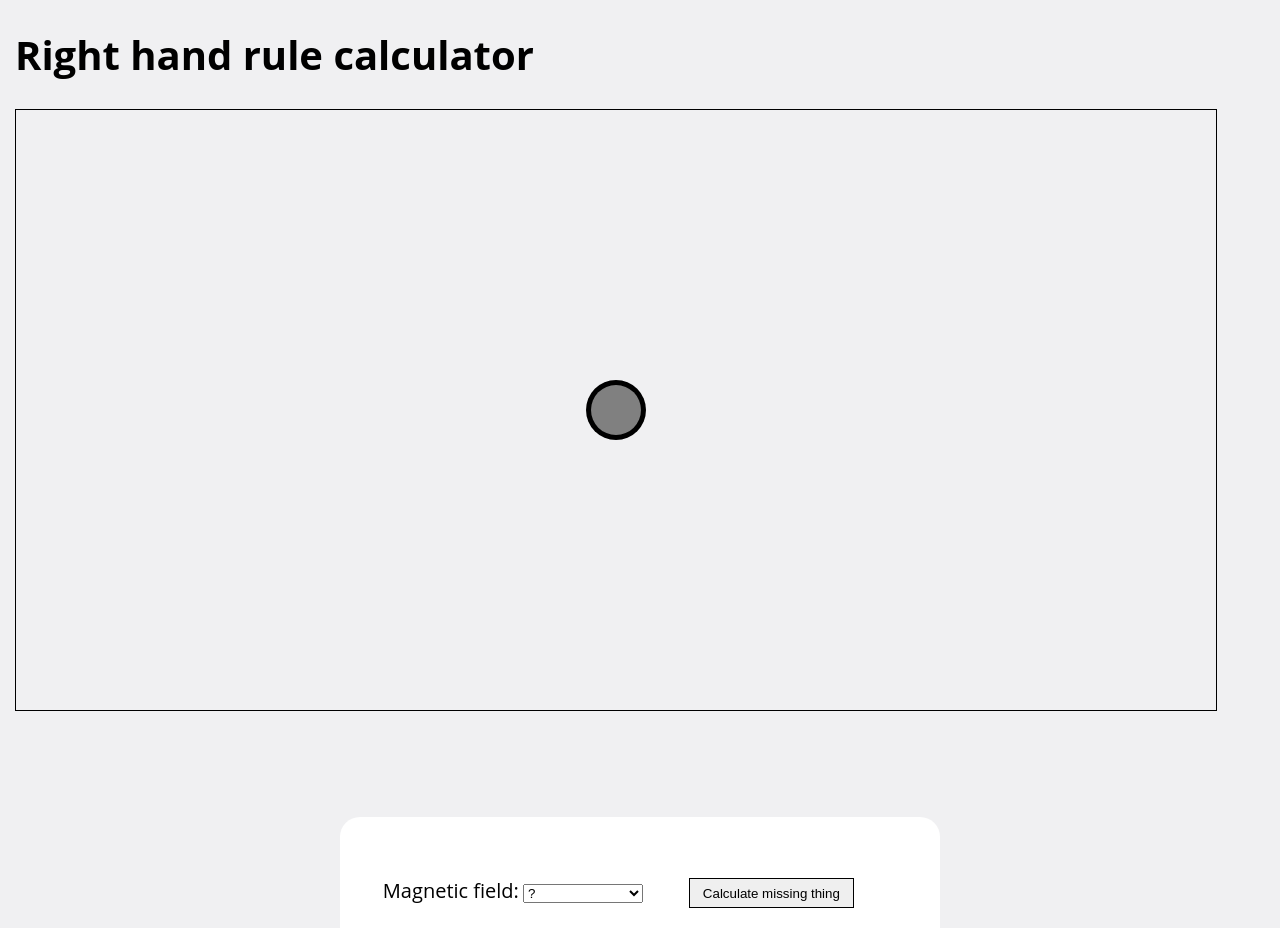
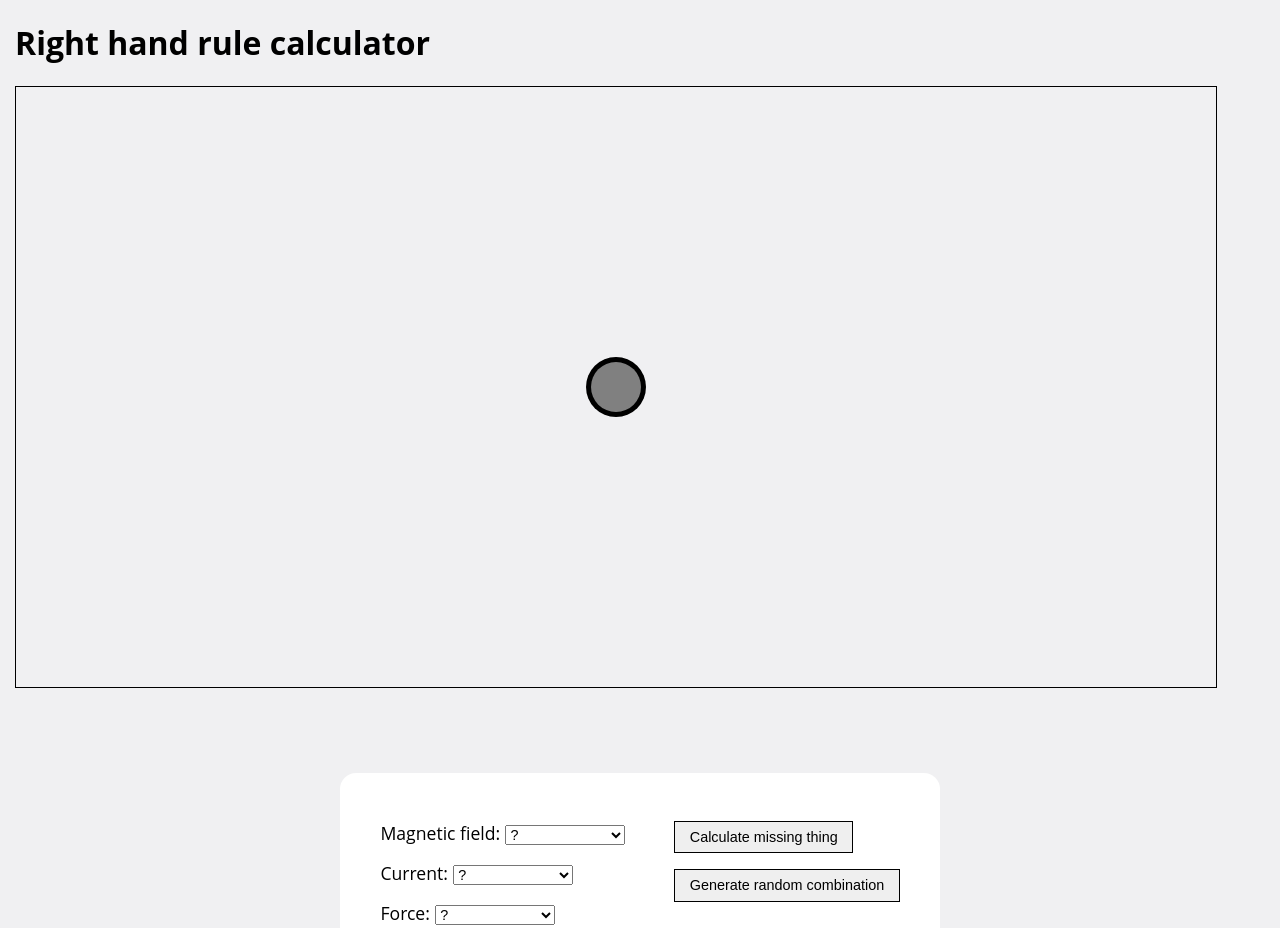
Before and after one commit to Keyboardguy/current-force-field, a Next.js app: page / in a window 1280 px wide. Shown: the top 928 px of the page. Built offline with nearby package versions, Linux system fonts and the light colour scheme.

Commit message:
font size changes

```diff
--- a/src/app/globals.css
+++ b/src/app/globals.css
@@ -1,6 +1,5 @@
 html {
   box-sizing: border-box;
-  font-size: 20px;
 }
 
 *, *:before, *:after {
@@ -14,11 +13,16 @@ body {
   font-family: "Open Sans", "Helvetica Neue", Helvetica, Arial, sans-serif;
 }
 
+label {
+  font-size: 1.1rem;
+}
 
+select {
+  font-size: 0.9rem;
+}
 
-a:link, a:visited {
-  color: #38488f;
-  text-decoration: none;
+button {
+  font-size: 0.9rem;
 }
 
 @media (max-width: 700px) {
--- a/src/app/page.module.css
+++ b/src/app/page.module.css
@@ -8,7 +8,7 @@
 }
 
 .valueSelect label {
-  padding-right: 0.2em;
+  padding-right: 0.3em;
 }
 
 .valueSelect select {
```
